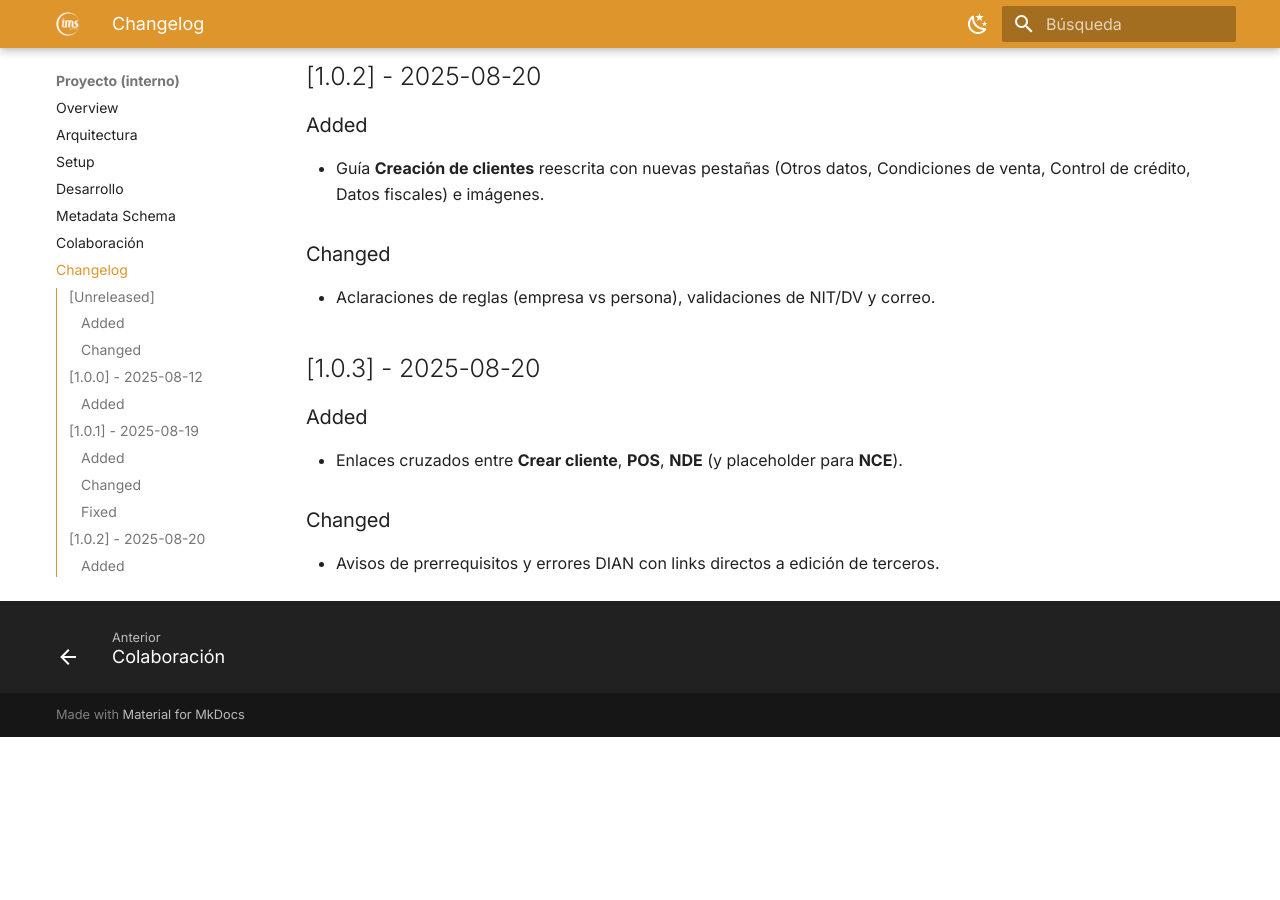
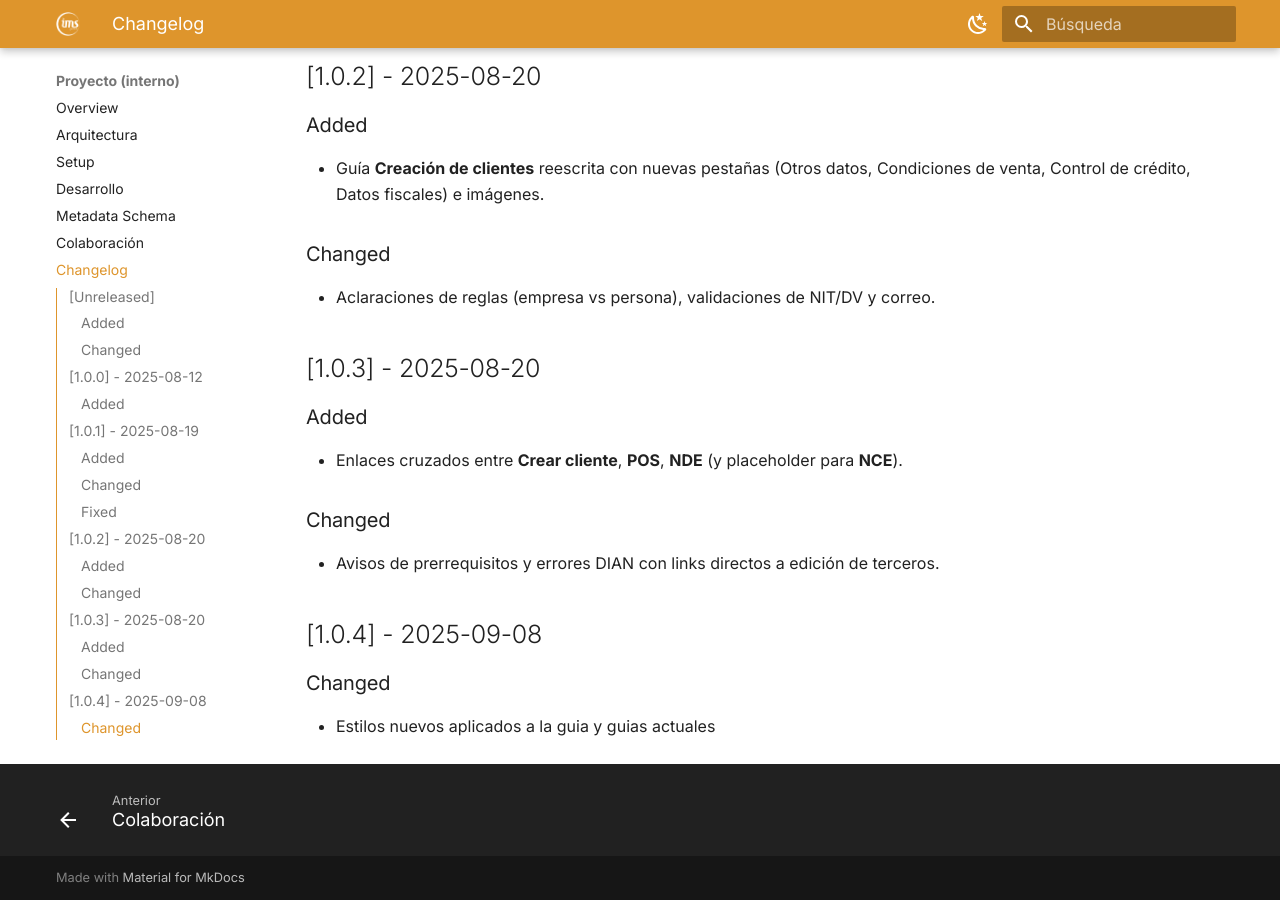
Before and after one commit to Ingemagsoft/Centro_de_Ayuda_IMS, an MkDocs documentation site: the page built from docs/08-changelog.md, in a window 1280 px wide and 900 px high, scrolled down 1068 px. Built offline with MkDocs 1.6.1 and Material for MkDocs 9.7.7, drawn with Linux system fonts in a browser that asks for light colours; before the commit the page ends 1805 px from its top, so only the background shows below that.

Commit message:
Actualizacion del change log

```diff
--- a/docs/08-changelog.md
+++ b/docs/08-changelog.md
@@ -35,3 +35,7 @@
 - Enlaces cruzados entre **Crear cliente**, **POS**, **NDE** (y placeholder para **NCE**).
 ### Changed
 - Avisos de prerrequisitos y errores DIAN con links directos a edición de terceros.
+
+## [1.0.4] - 2025-09-08
+### Changed
+- Estilos nuevos aplicados a la guia y guias actuales
```
